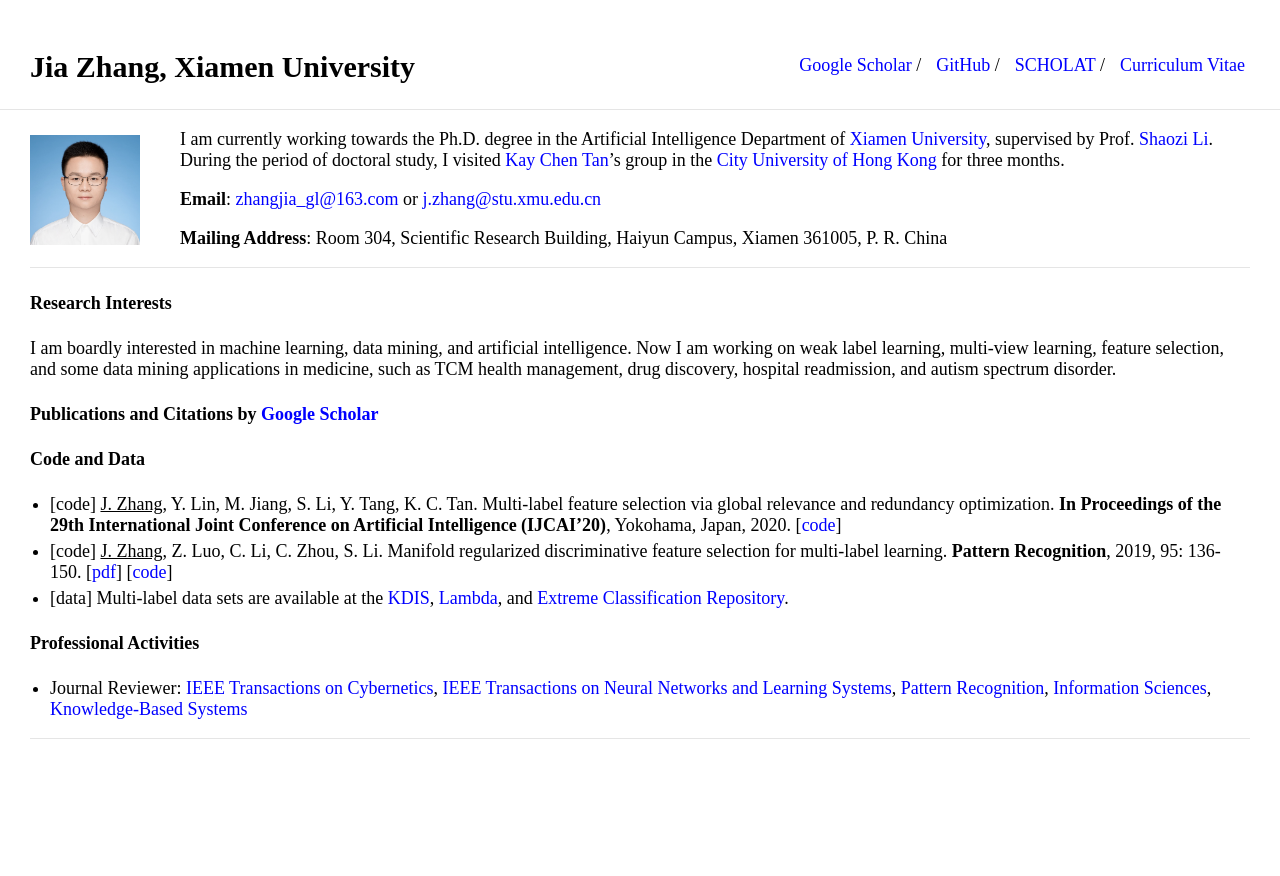
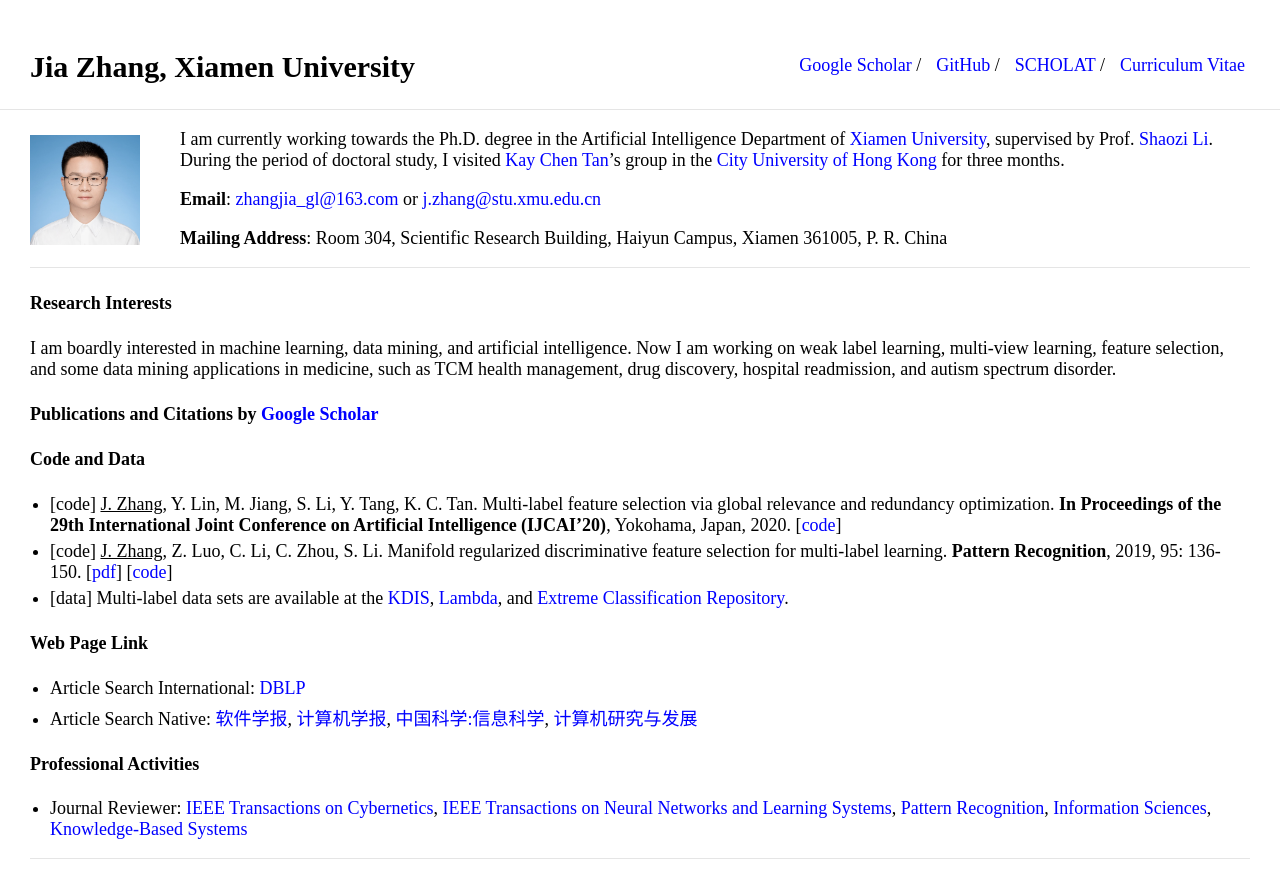
Before and after one commit to jiazhang-ml/jiazhang-ml.github.io, a Jekyll site: the page built from index.md, in a window 1280 px wide, cut to the strip 0-876 px from the top of the page. Built offline with Jekyll 4.4.1, drawn with Linux system fonts in a browser that asks for light colours.

Commit message:
Update index.md

```diff
--- a/index.md
+++ b/index.md
@@ -23,5 +23,9 @@ I am boardly interested in machine learning, data mining, and artificial intelli
 * [code] <u>J. Zhang</u>, Z. Luo, C. Li, C. Zhou, S. Li. Manifold regularized discriminative feature selection for multi-label learning. **Pattern Recognition**, 2019, 95: 136-150. [[pdf](1-s2.0-S0031320319302341-main.pdf)] [[code](MDFS-master.zip)]
 * [data] Multi-label data sets are available at the [KDIS](http://www.uco.es/kdis/mllresources/), [Lambda](http://www.lamda.nju.edu.cn/files/MDDM-expdata.rar), and [Extreme Classification Repository](http://manikvarma.org/downloads/XC/XMLRepository.html).
 
+#### Web Page Link
+* Article Search International: [DBLP](https://dblp.uni-trier.de/db/)
+* Article Search Native: [软件学报](http://navi.cnki.net/knavi/JournalDetail?pcode=CJFD&pykm=RJXB), [计算机学报](http://navi.cnki.net/knavi/JournalDetail?pcode=CJFD&pykm=JSJX), [中国科学:信息科学](http://navi.cnki.net/knavi/JournalDetail?pcode=CJFD&pykm=PZKX), [计算机研究与发展](http://navi.cnki.net/knavi/JournalDetail?pcode=CJFD&pykm=JFYZ)
+
 #### Professional Activities
 * Journal Reviewer: [IEEE Transactions on Cybernetics](https://mc.manuscriptcentral.com/cyb-ieee), [IEEE Transactions on Neural Networks and Learning Systems](https://mc.manuscriptcentral.com/tnnls), [Pattern Recognition](https://www.journals.elsevier.com/pattern-recognition/), [Information Sciences](https://www.journals.elsevier.com/information-sciences), [Knowledge-Based Systems](https://www.journals.elsevier.com/knowledge-based-systems)
```
